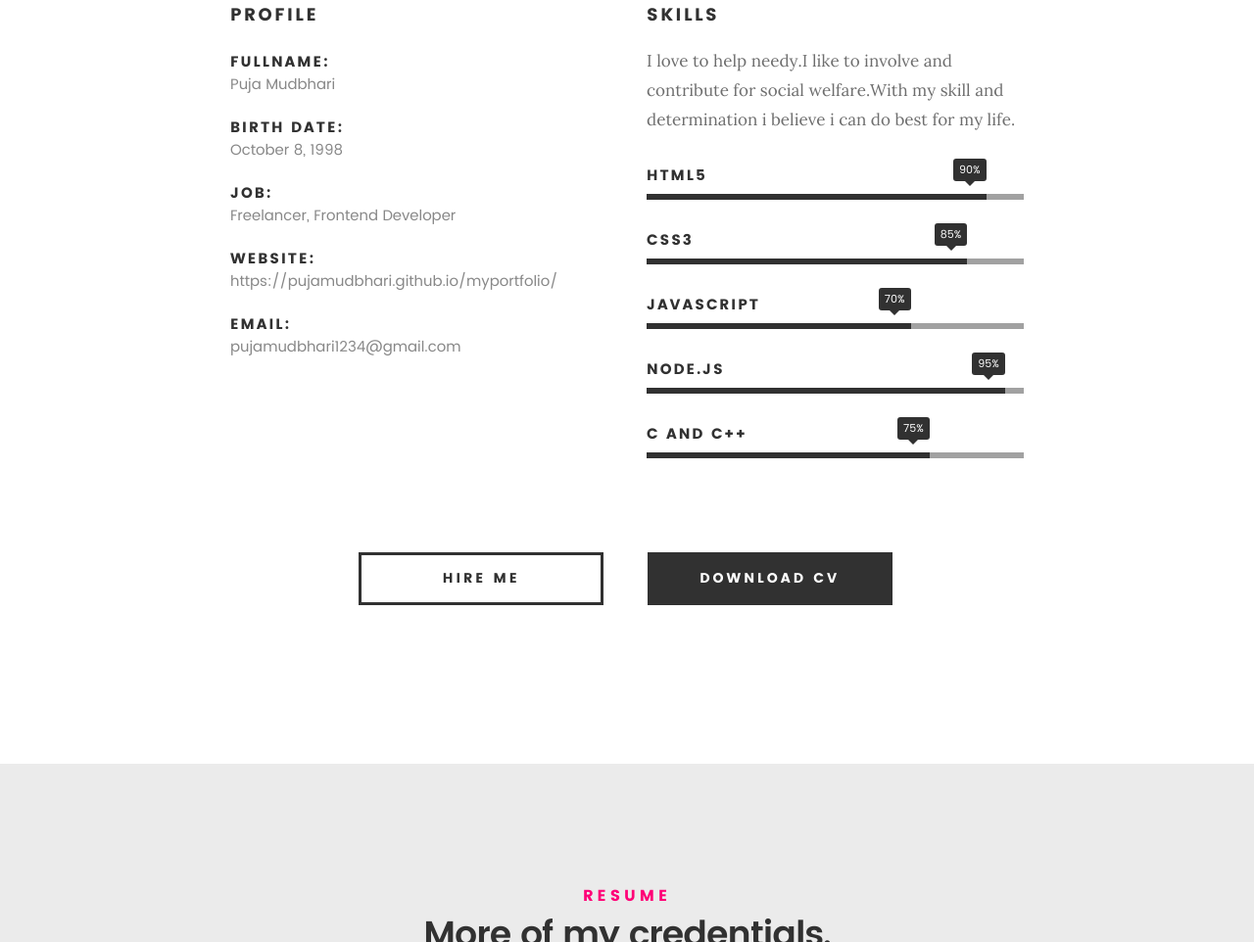
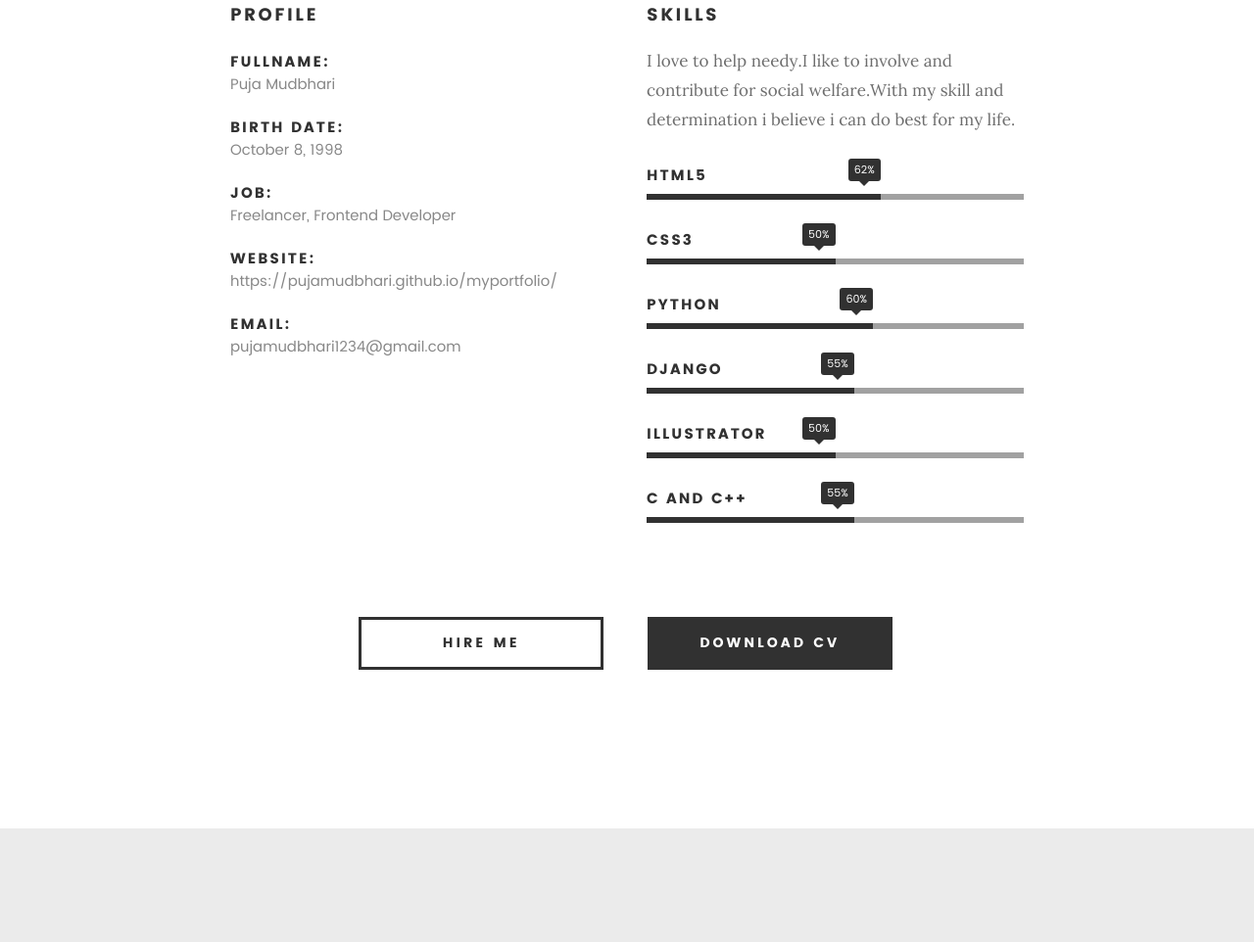
Before and after one commit to pujamudbhari/myportfolio, a plain HTML site: page index.html in a window 1280 px wide. Shown: the part 1385-2347 px from the top of the page at 98% size. Drawn offline with Linux system fonts and the light colour scheme; files whose address does not match are found by name.

Commit message:
Updated skills

```diff
--- a/css/main.css
+++ b/css/main.css
@@ -998,11 +998,12 @@ button::-moz-focus-inner, input::-moz-focus-inner {
 .skill-bars li .percent25  { width: 25%; }
 .skill-bars li .percent30  { width: 30%; }
 .skill-bars li .percent35  { width: 35%; }
-.skill-bars li .percent40  { width: 40%; }
+.skill-bars li .percent45  { width: 45%; }
 .skill-bars li .percent45  { width: 45%; }
 .skill-bars li .percent50  { width: 50%; }
 .skill-bars li .percent55  { width: 55%; }
 .skill-bars li .percent60  { width: 60%; }
+.skill-bars li .percent62  { width: 62%; }
 .skill-bars li .percent65  { width: 65%; }
 .skill-bars li .percent70  { width: 70%; }
 .skill-bars li .percent75  { width: 75%; }
--- a/index.html
+++ b/index.html
@@ -151,24 +151,27 @@
 
 				<ul class="skill-bars">
 				   <li>
-				   	<div class="progress percent90"><span>90%</span></div>
+				   	<div class="progress percent62"><span>62%</span></div>
 				   	<strong>HTML5</strong>
 				   </li>
 				   <li>
-				   	<div class="progress percent85"><span>85%</span></div>
+				   	<div class="progress percent50"><span>50%</span></div>
 				   	<strong>CSS3</strong>
 				   </li>
 				   <li>
-				   	<div class="progress percent70"><span>70%</span></div>
-				   	<strong>Javascript</strong>
+				   	<div class="progress percent60"><span>60%</span></div>
+				   	<strong>Python</strong>
 				   </li>
 				   <li>
-				   	<div class="progress percent95"><span>95%</span></div>
-				   	<strong>Node.js</strong>
+				   	<div class="progress percent55"><span>55%</span></div>
+				   	<strong>Django</strong>
 				   </li>
-				   <li>
-
-				   	<div class="progress percent75"><span>75%</span></div>
+					<li>
+						<div class="progress percent50"><span>50%</span></div>
+						<strong>Illustrator</strong>
+					</li>
+					<li>
+				   	<div class="progress percent55"><span>55%</span></div>
 				   	<strong>C and C++</strong>
 				   </li>
 
```
